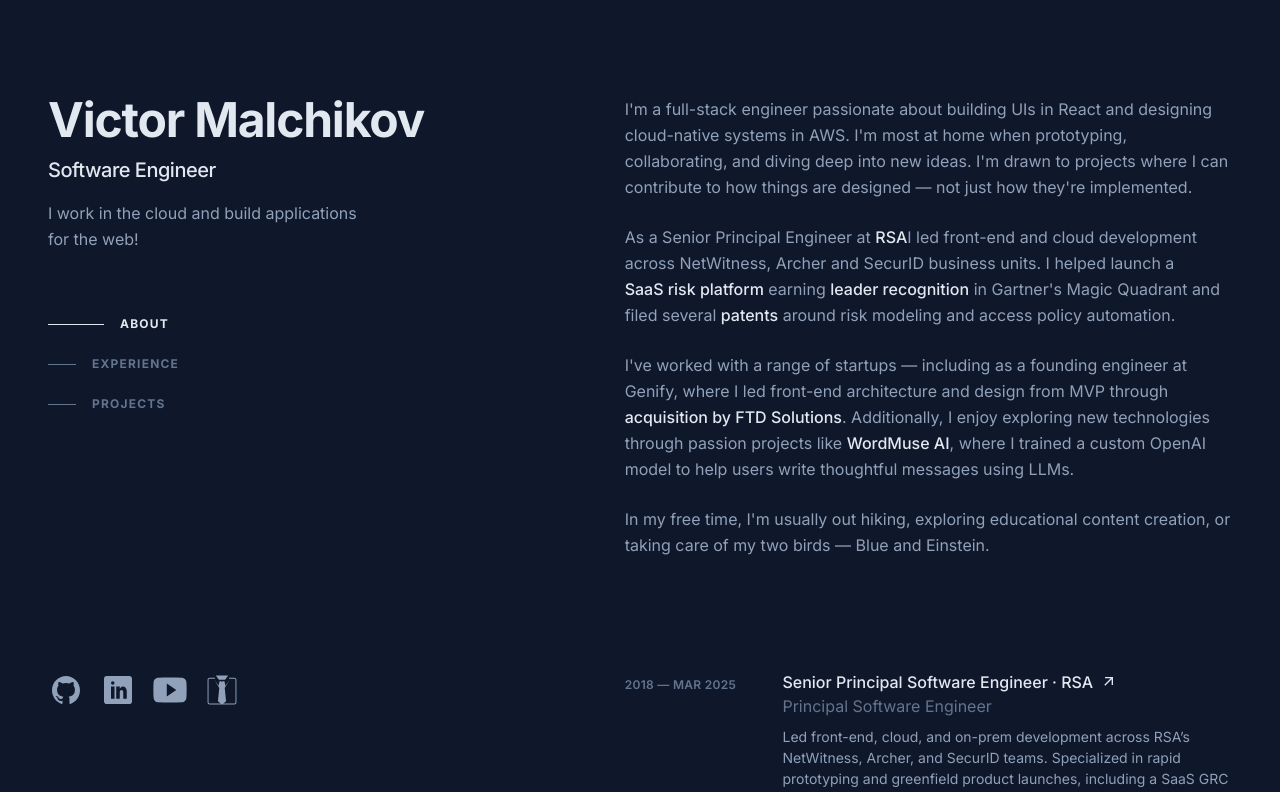
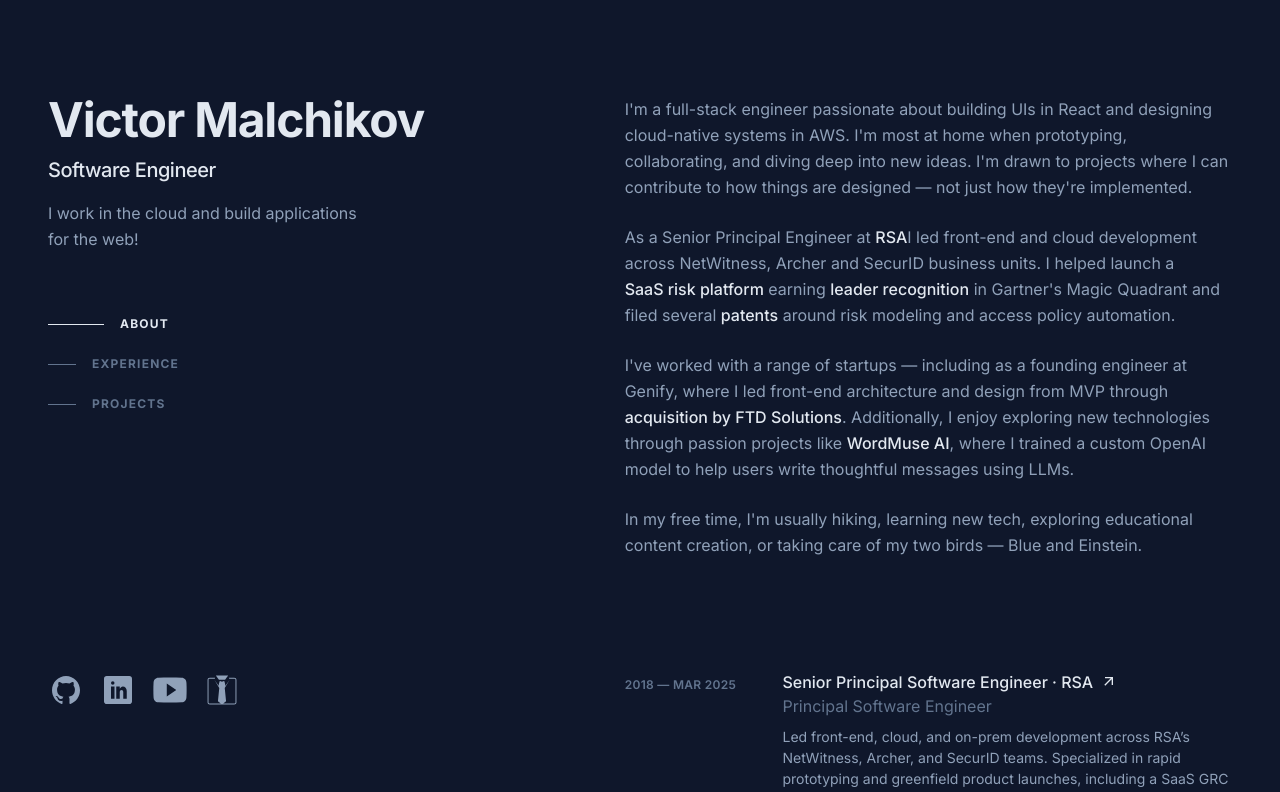
Before and after one commit to vmalchik/portfolio, a Next.js app: page / in a window 1280 px wide. Shown: the top 792 px of the page. Built offline with nearby package versions, Linux system fonts and the light colour scheme.

Commit message:
updated about me

```diff
--- a/src/components/page/home/about/about-section.tsx
+++ b/src/components/page/home/about/about-section.tsx
@@ -68,8 +68,9 @@
   ),
   personal: (
     <p>
-      In my free time, I&apos;m usually out hiking, exploring educational
-      content creation, or taking care of my two birds — Blue and Einstein.
+      In my free time, I&apos;m usually hiking, learning new tech, exploring
+      educational content creation, or taking care of my two birds — Blue and
+      Einstein.
     </p>
   )
 };
```
